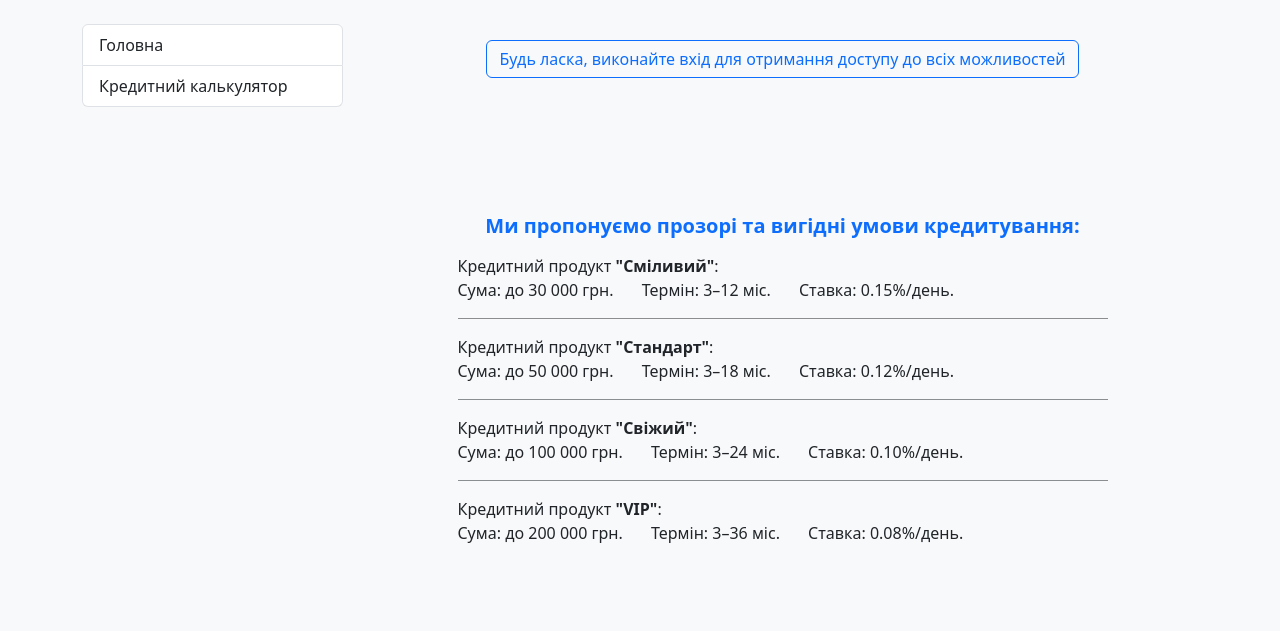
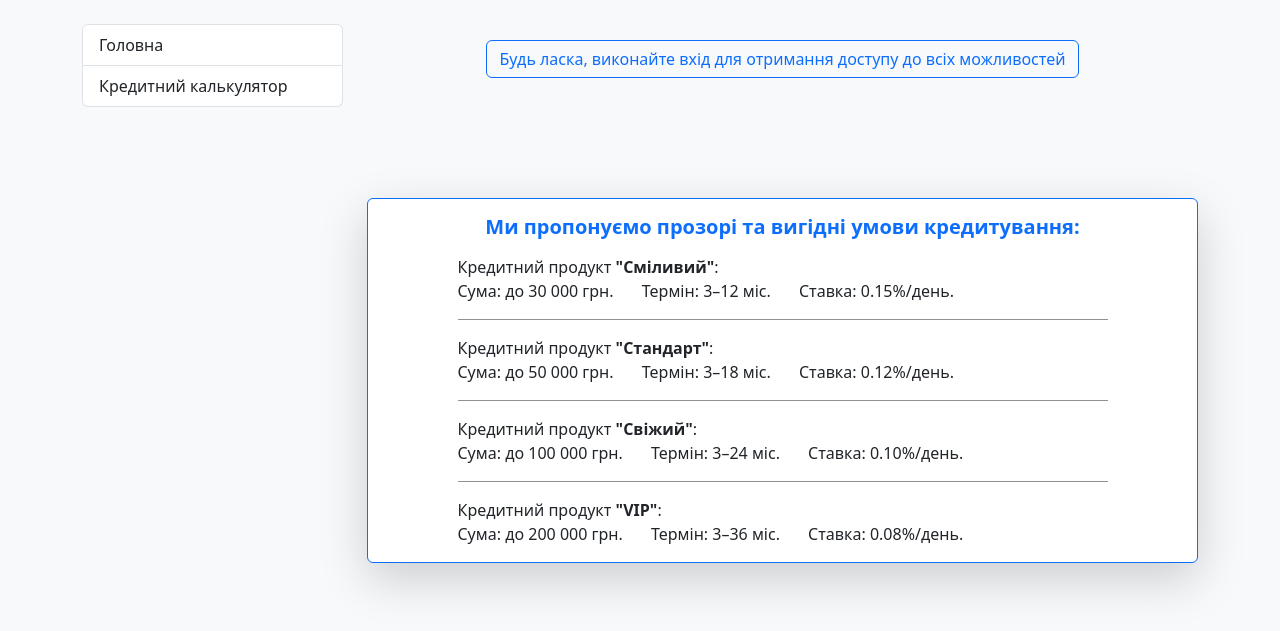
Before and after one commit to koliada1973/mysite_project, a Django app: page / in a window 1280 px wide. Shown: the part 56-687 px from the top of the page. Run offline with Django 5.2, Linux system fonts and the light colour scheme.

Commit message:
Незначні правки

```diff
--- a/mysite/credit_calculator/templates/credit_calculator/calculator.html
+++ b/mysite/credit_calculator/templates/credit_calculator/calculator.html
@@ -113,7 +113,7 @@
         <br>
         <div class="row justify-content-center mt-5">
             <div class="col-lg-12 text-center">
-{#                <div class="card shadow-lg border-primary">#}
+                <div class="card shadow-lg border-primary">
                     <div class="card-body py-3 px-3">
                         <h5 class="card-title text-primary fw-bold mb-3"> Ми пропонуємо прозорі та вигідні умови кредитування:</h5>
 
@@ -151,7 +151,7 @@
                             <li class="d-inline me-4">Ставка: 0.08%/день.</li>
                         </ul>
                     </div>
-{#                </div>#}
+                </div>
             </div>
         </div>
     {% endif %}
--- a/mysite/credit_system/templates/credit_system/index.html
+++ b/mysite/credit_system/templates/credit_system/index.html
@@ -48,7 +48,7 @@
 
                 {# БЛОК ДЛЯ КЛІЄНТІВ ТА НЕЗАРЕЄСТРОВАНИХ (ГОСТЕЙ) #}
                 <br><br><br>
-{#                <div class="card shadow-lg border-primary">#}
+                <div class="card shadow-lg border-primary">
                     <div class="card-body py-3 px-3">
                         <h5 class="card-title text-primary fw-bold mb-3"> Ми пропонуємо прозорі та вигідні умови кредитування:</h5>
 
@@ -86,7 +86,7 @@
                             <li class="d-inline me-4">Ставка: 0.08%/день.</li>
                         </ul>
                     </div>
-{#                </div>#}
+                </div>
 
             {% endif %}
 
```
Also changed, not shown: mysite/db.sqlite3.
